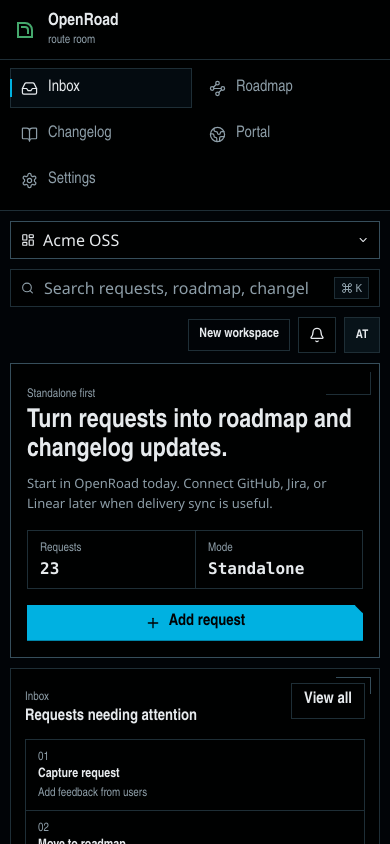
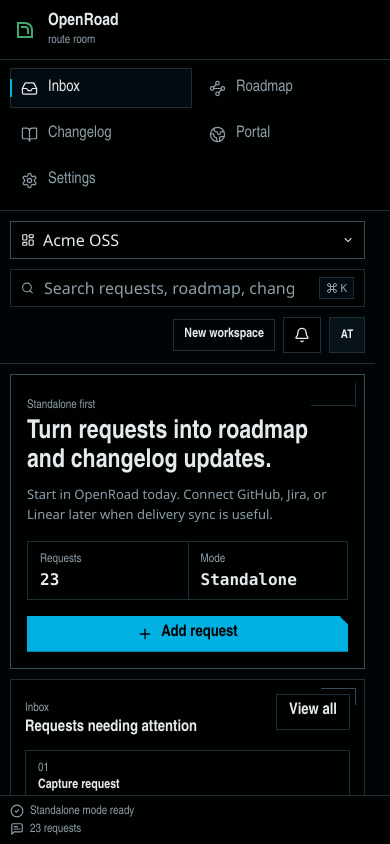
Before and after one commit to AkhilTrivediX/OpenRoad, a React (Vite) app: page / in a window 390 px wide. Shown: the top 844 px of the page. Built offline with nearby package versions, Linux system fonts and the light colour scheme.

Commit message:
fix: keep app shell within viewport

```diff
--- a/src/styles.css
+++ b/src/styles.css
@@ -33,11 +33,19 @@
 
 html {
   background: var(--bg);
+  height: 100%;
 }
 
 body {
+  height: 100%;
   margin: 0;
   min-width: 320px;
+  overflow: hidden;
+}
+
+#root {
+  height: 100%;
+  overflow: hidden;
 }
 
 button,
@@ -81,7 +89,9 @@
   display: grid;
   grid-template-columns: 206px minmax(0, 1fr);
   grid-template-rows: minmax(0, 1fr) 34px;
-  min-height: 100vh;
+  height: 100dvh;
+  min-height: 0;
+  overflow: hidden;
 }
 
 .route-index {
@@ -90,6 +100,7 @@
   display: grid;
   grid-template-rows: auto minmax(0, 1fr) auto;
   min-height: 0;
+  overflow: hidden;
 }
 
 .brand,
@@ -220,15 +231,24 @@
 
 .operations-deck {
   background: var(--deck);
+  min-height: 0;
   min-width: 0;
+  overflow: auto;
   padding: 12px 14px 16px;
+  scrollbar-gutter: stable;
 }
 
 .command-deck {
+  background: var(--deck);
+  border-bottom: 1px solid var(--line);
   display: grid;
   gap: 10px;
   grid-template-columns: 238px minmax(240px, 640px) auto;
-  margin-bottom: 10px;
+  margin: -12px -14px 10px;
+  padding: 12px 14px 10px;
+  position: sticky;
+  top: -12px;
+  z-index: 4;
 }
 
 .workspace-switcher,
@@ -913,6 +933,8 @@
   grid-column: 1 / -1;
   min-height: 34px;
   padding: 0 12px;
+  position: relative;
+  z-index: 5;
 }
 
 .bottom-status span {
@@ -953,7 +975,8 @@
 
 @media (max-width: 760px) {
   .app-shell {
-    display: block;
+    grid-template-columns: 1fr;
+    grid-template-rows: auto minmax(0, 1fr) auto;
   }
 
   .route-index {
@@ -961,6 +984,7 @@
     border-right: 0;
     display: block;
     min-height: 0;
+    overflow: visible;
   }
 
   .brand {
@@ -989,7 +1013,16 @@
   }
 
   .operations-deck {
+    min-height: 0;
+    overflow: auto;
     padding: 10px;
+    scrollbar-gutter: stable;
+  }
+
+  .command-deck {
+    margin: -10px -10px 10px;
+    padding: 10px;
+    top: -10px;
   }
 
   .workspace-form,
@@ -1050,6 +1083,7 @@
 
   .bottom-status {
     gap: 4px;
+    min-height: 44px;
     padding: 8px 10px;
   }
 }
```
Also changed, not shown: design/qa/design-reset-desktop.png, design/qa/design-reset-mobile-blank.png, 1 other file (tests, documents, lock files or other folders).
